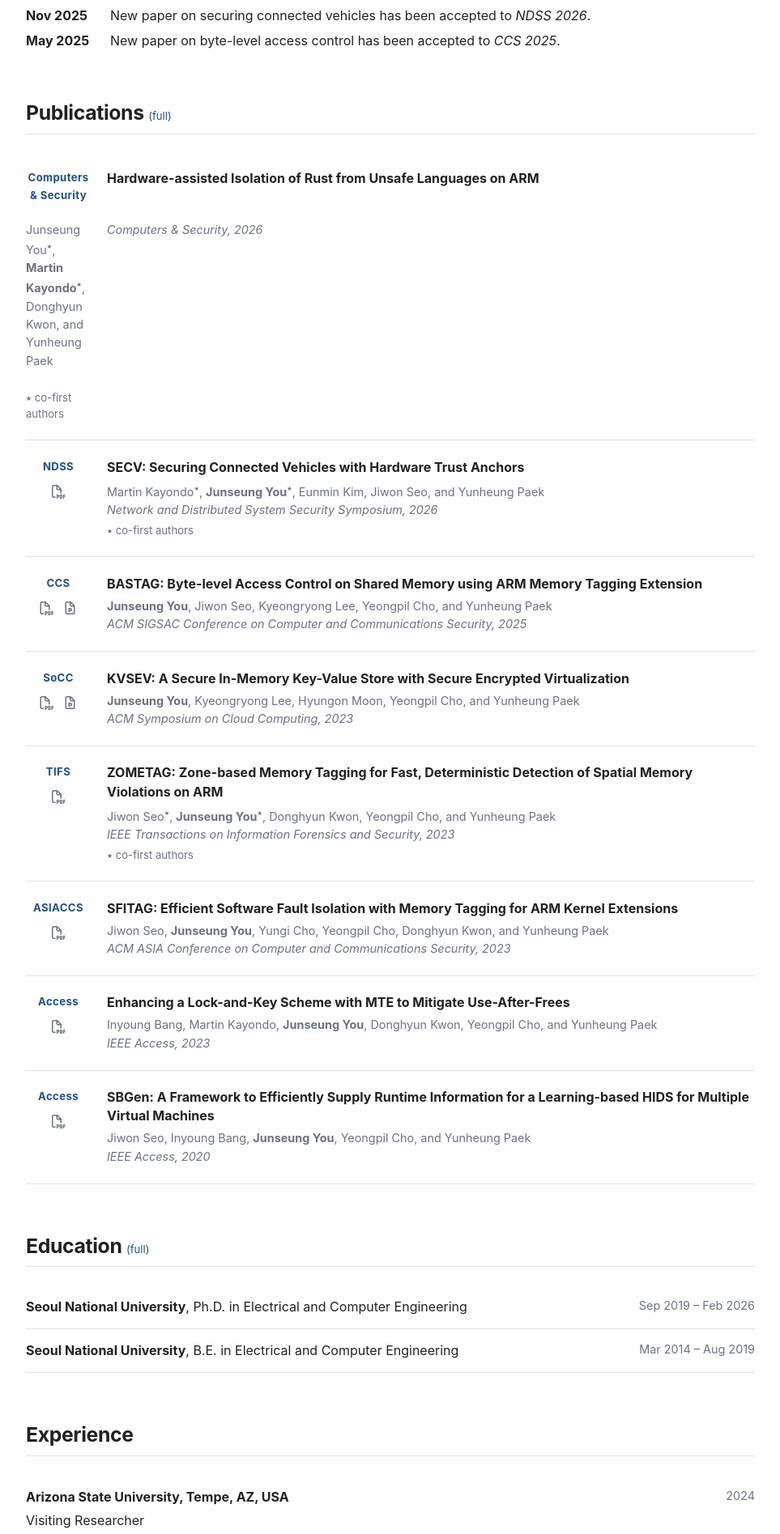
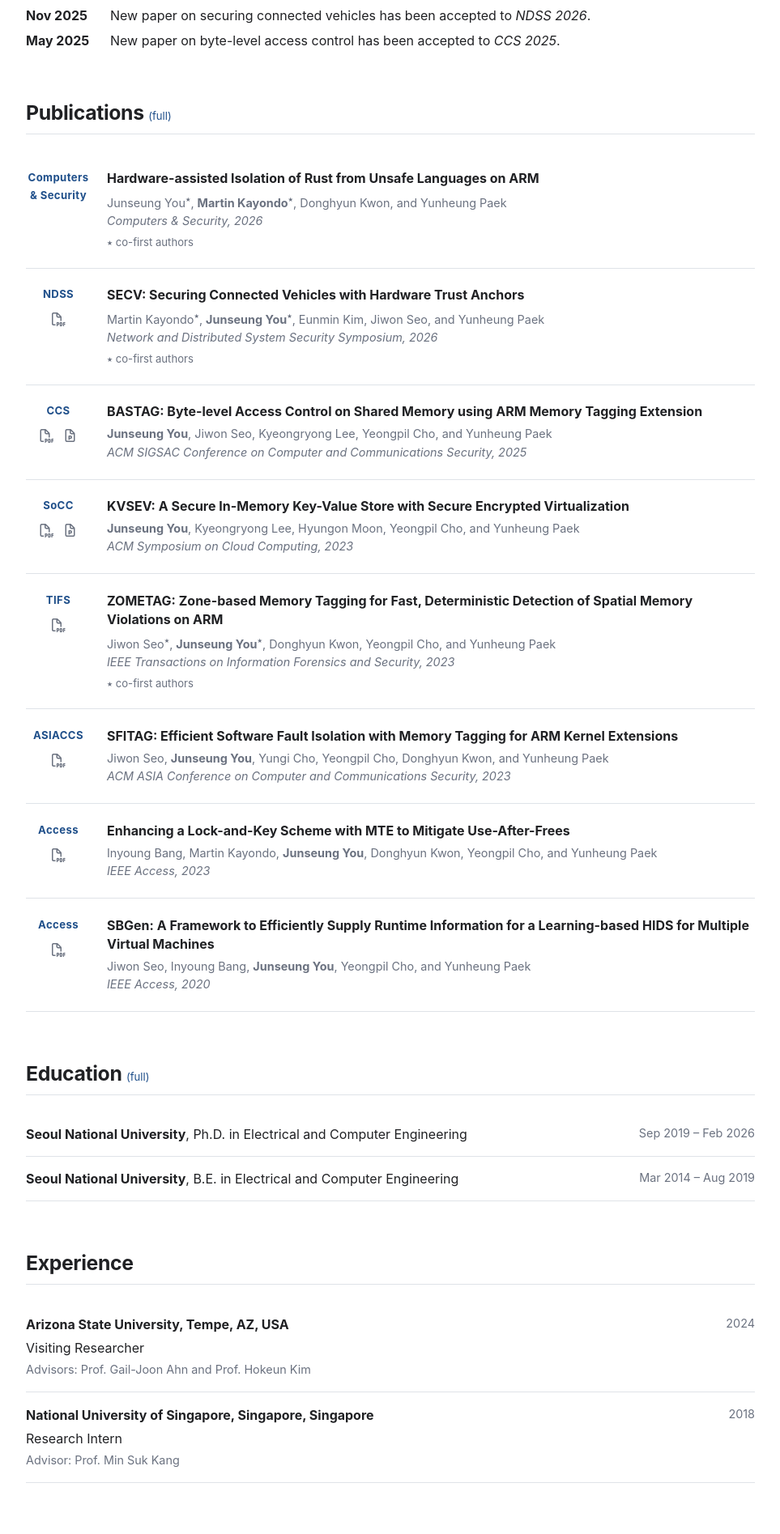
Before and after one commit to junseungyou/junseungyou.github.io, a Jekyll site: the page built from index.markdown, in a window 1280 px wide. Shown: the part 602-2497 px from the top of the page at 81% size, without its empty margins (158-1121 px from the left). Built offline with Jekyll 4.4.1, drawn with Linux system fonts in a browser that asks for light colours; nearby versions of some CDN libraries.

Commit message:
Update index.markdown

```diff
--- a/index.markdown
+++ b/index.markdown
@@ -79,10 +79,12 @@ layout: default
     <div class="pub-side">
         <div class="pub-venue">Computers & Security</div>
     </div>
+
     <div class="pub-body">
-        <div class="pub-title">Hardware-assisted Isolation of Rust from Unsafe Languages on ARM</div>
-    </div>
-    <div class="pub-authors">
+        <div class="pub-title">
+            Hardware-assisted Isolation of Rust from Unsafe Languages on ARM
+        </div>
+        <div class="pub-authors">
             Junseung You<sup>⭑</sup>, <strong>Martin Kayondo</strong><sup>⭑</sup>, Donghyun Kwon, and Yunheung Paek
         </div>
         <div class="pub-conference">
@@ -91,6 +93,7 @@ layout: default
         <div class="pub-note">
             ⭑ co-first authors
         </div>
+    </div>
 </article>
 
 <article class="pub-entry">
```
